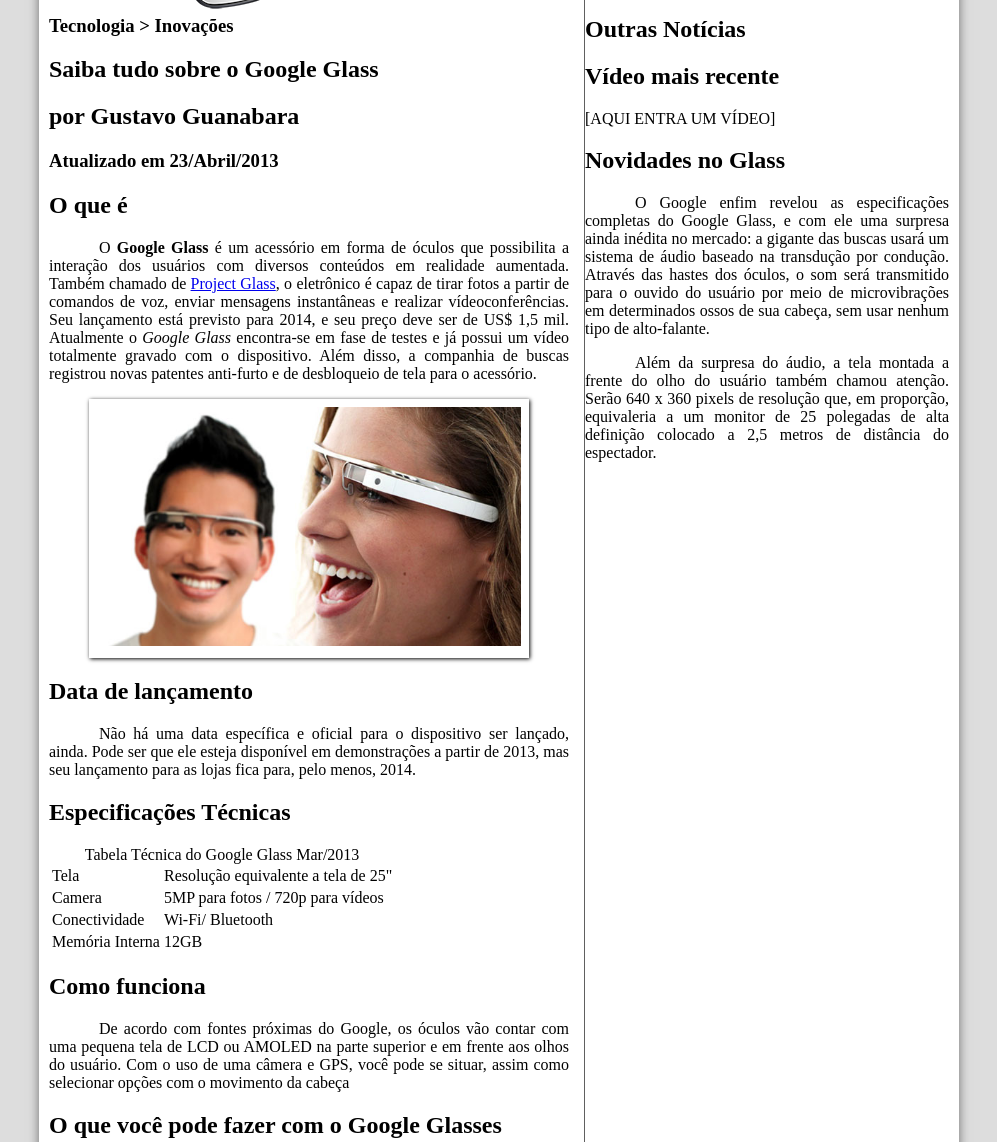
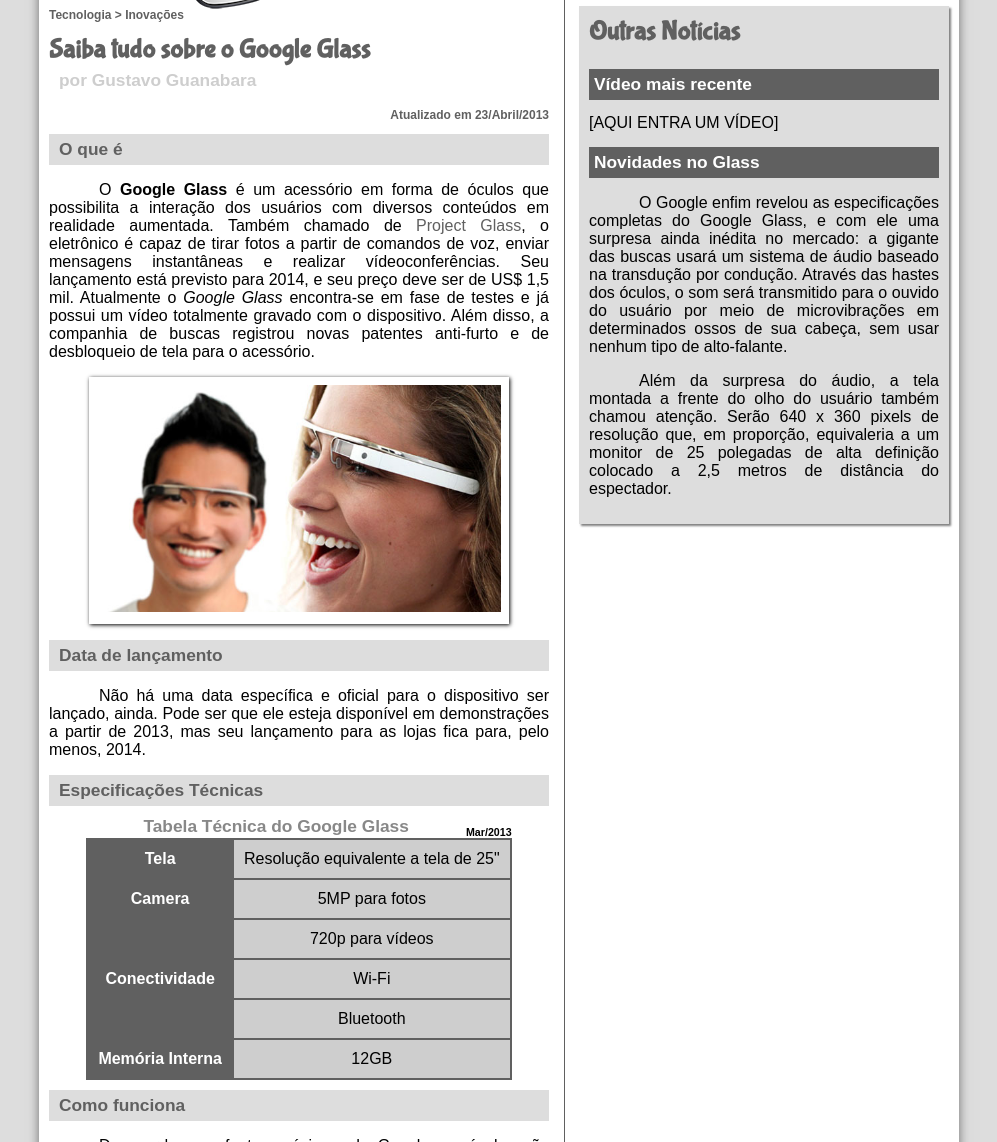
Before and after one commit to httpshoki/projeto-glass-html5, a plain HTML site: page index.html in a window 1280 px wide. Shown: the part 180-1322 px from the top of the page, without its empty margins (141-1138 px from the left). Drawn offline with Linux system fonts and the light colour scheme.

Commit message:
alteracoes visuais

```diff
--- a/_css/estilo.css
+++ b/_css/estilo.css
@@ -9,6 +9,7 @@
 }
 
 body {
+    font-family: Arial, Helvetica, sans-serif;
     background-color: #dddddd;
     color: rgba(0, 0, 0, 1);
 }
@@ -24,6 +25,15 @@
 p {
     text-align: justify;
     text-indent: 50px;
+}
+
+a {
+    color: #606060;
+    text-decoration: none;
+}
+
+a:hover {
+    text-decoration: underline;
 }
 
 header#cabecalho img#icone {
@@ -125,16 +135,106 @@
 
 section#corpo {
     display: block;
-    width: 520px;
+    width: 500px;
     float: left;
     border-right: 1px solid #606060;
     padding-right: 15px;
 }
 
-aside#laterl {
+article#noticia-principal h2 {
+    font-size: 13pt;
+    color: #606060;
+    background-color: #dddddd;
+    padding: 5px 0px 5px 10px;
+    margin: 10px 0px 10px 0px;
+}
+
+header#cabecalho-artigo h1 {
+    font-family: 'FonteLogo', sans-serif;
+    font-size: 20pt;
+    color: #606060;
+    margin-bottom: 0px;
+    margin-top: 0px;
+}
+
+.direita {
+    text-align: right;
+}
+
+header#cabecalho-artigo h2 {
+    font-size: 13pt;
+    color: #cecece;
+    background-color: white;
+    margin: 0px;
+}
+
+header#cabecalho-artigo h3 {
+    font-size: 12px;
+    color: #606060;
+}
+
+table#tabelaspec {
+    border: 1px solid #606060;
+    border-spacing: 0px;
+    margin-left: auto;
+    margin-right: auto;
+}
+
+table#tabelaspec td {
+    border: 1px solid #606060;
+    padding: 10px;
+    text-align: center;
+    vertical-align: top;
+}
+
+table#tabelaspec td.ce {
+    color: white;
+    background-color: #606060;
+    vertical-align: top;
+    font-weight: bold;
+}
+
+table#tabelaspec td.cd {
+    background-color: #cecece;
+
+}
+
+table#tabelaspec caption {
+    color: #888888;
+    font-size: 13pt;
+    font-weight: bold;
+}
+
+table#tabelaspec caption span {
+    display: block;
+    float: right;
+    color: black;
+    font-size: 8pt;
+    margin-top: 10px;
+}
+
+aside#lateral {
     display: block;
     width: 350px;
     float: right;
+    background-color: #dddddd;
+    padding: 10px;
+    margin-top: 10px;
+    box-shadow: 2px 2px 2px rgba(0, 0, 0, .5);
+}
+
+aside#lateral h1 {
+    font-family: 'FonteLogo', sans-serif;
+    font-size: 20pt;
+    color: #606060;
+    margin-top: 0px;
+}
+
+aside#lateral h2 {
+    background-color: #606060;
+    font-size: 13pt;
+    color: white;
+    padding: 5px;
 }
 
 footer#rodape {
--- a/index.html
+++ b/index.html
@@ -29,13 +29,15 @@
         </nav>
     </header>
     <section id="corpo">
+    <article id="noticia-principal">
+        <header id="cabecalho-artigo">
     <hgroup>
     <h3>Tecnologia > Inovações</h3>
     <h1>Saiba tudo sobre o Google Glass</h1>
     <h2>por Gustavo Guanabara</h2>
-    <h3>Atualizado em 23/Abril/2013</h3>
+    <h3 class="direita">Atualizado em 23/Abril/2013</h3>
     </hgroup>
-
+    </header>
     <h2>O que é</h2>
     <p>O <b>Google Glass</b> é um acessório em forma de óculos que possibilita a interação dos usuários com diversos conteúdos em realidade aumentada. Também chamado de <a href="https://www.google.com/glass/start/" target="_blank">Project Glass</a>, o eletrônico é capaz de tirar fotos a partir de comandos de voz, enviar mensagens instantâneas e realizar vídeo&shy;con&shy;ferên&shy;cias. Seu lançamento está previsto para 2014, e seu preço deve ser de US$ 1,5 mil. Atualmente o <em>Google Glass</em> encontra-se em fase de testes e já possui um vídeo totalmente gravado com o dispositivo. Além disso, a companhia de buscas registrou novas patentes anti-furto e de desbloqueio de tela para o acessório.</p>
 
@@ -46,25 +48,28 @@
             <p>Uma nova maneira de ver o mundo.</p>
         </figcaption>
     </figure>
-    <h1>Data de lançamento</h1>
+    <h2>Data de lançamento</h2>
     <p>Não há uma data específica e oficial para o dispositivo ser lançado, ainda. Pode ser que ele esteja disponível em demonstrações a partir de 2013, mas seu lançamento para as lojas fica para, pelo menos, 2014.</p>
 
-    <h1>Especificações Técnicas</h1>
-    <table>
-    <caption>Tabela Técnica do Google Glass Mar/2013</caption>
+    <h2>Especificações Técnicas</h2>
+    <table id="tabelaspec">
+    <caption>Tabela Técnica do Google Glass <span>Mar/2013</span></caption>
 
-    <tr><td>Tela</td><td>Resolução equivalente a tela de 25"</td></tr>
-    <tr><td>Camera</td><td>5MP para fotos / 720p para vídeos</td></tr>
-    <tr><td>Conectividade</td> <td>Wi-Fi/ Bluetooth</td></tr>
-    <tr><td>Memória Interna</td><td>12GB</td></tr>
+    <tr><td class="ce">Tela</td><td class="cd">Resolução equivalente a tela de 25"</td></tr>
+    <tr><td rowspan="2" class="ce">Camera</td><td class="cd">5MP para fotos</td></tr>
+    <tr><td class="cd">720p para vídeos</td></tr>
+    <tr><td rowspan="2" class="ce">Conectividade</td> <td class="cd">Wi-Fi</td></tr>
+    <tr><td class="cd">Bluetooth</td></tr>
+    <tr><td class="ce">Memória Interna</td><td class="cd">12GB</td></tr>
     </table>
-    <h1>Como funciona</h1>
+    <h2>Como funciona</h2>
     <p>De acordo com fontes próximas do Google, os óculos vão contar com uma pequena tela de LCD ou AMOLED na parte superior e em frente aos olhos do usuário. Com o uso de uma câmera e GPS, você pode se situar, assim como selecionar opções com o movimento da cabeça</p>
 
-    <h1>O que você pode fazer com o Google Glasses</h1>
+    <h2>O que você pode fazer com o Google Glasses</h2>
     <p>O vídeo de divulgação do Google mostra que você pode se transformar em uma espécie de “super-humano”, já que o aparelho pode indicar a quantos metros você está de seu destino, se o metrô está aberto ou fechado, mostrar o clima, agenda e até mesmo permitir que você marque encontros apenas com comandos de voz.</p>
 
     [AQUI ENTRA UM VÍDEO]
+    </article>
     </section>
     <aside id="lateral">
     <h1>Outras Notícias</h1>
```
